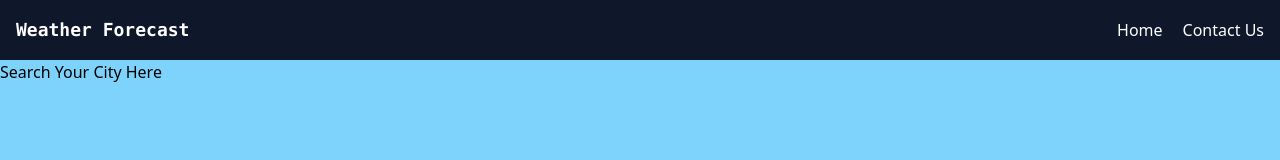
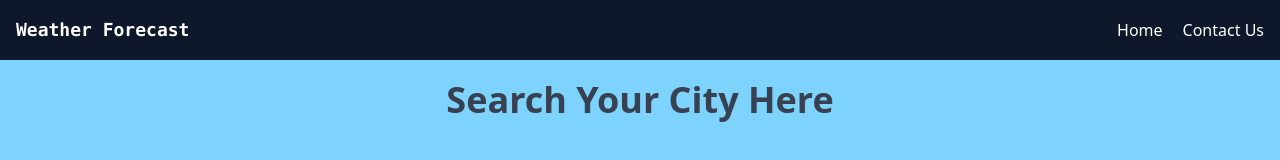
Before and after one commit to aadarshraj02/Weather-Forecast-Tailwind, a website: page src/index.html in a window 1280 px wide. Drawn offline with Linux system fonts and the light colour scheme.

Commit message:
added h1 for header and applied css on h1

```diff
--- a/src/index.html
+++ b/src/index.html
@@ -20,7 +20,9 @@
       </div>
     </header>
     <main>
-      <h1>Search Your City Here</h1>
+      <h1 class="text-center font-bold text-4xl mt-5 text-gray-700">
+        Search Your City Here
+      </h1>
     </main>
     <footer></footer>
   </body>
```
Also changed, not shown: src/output.css.
